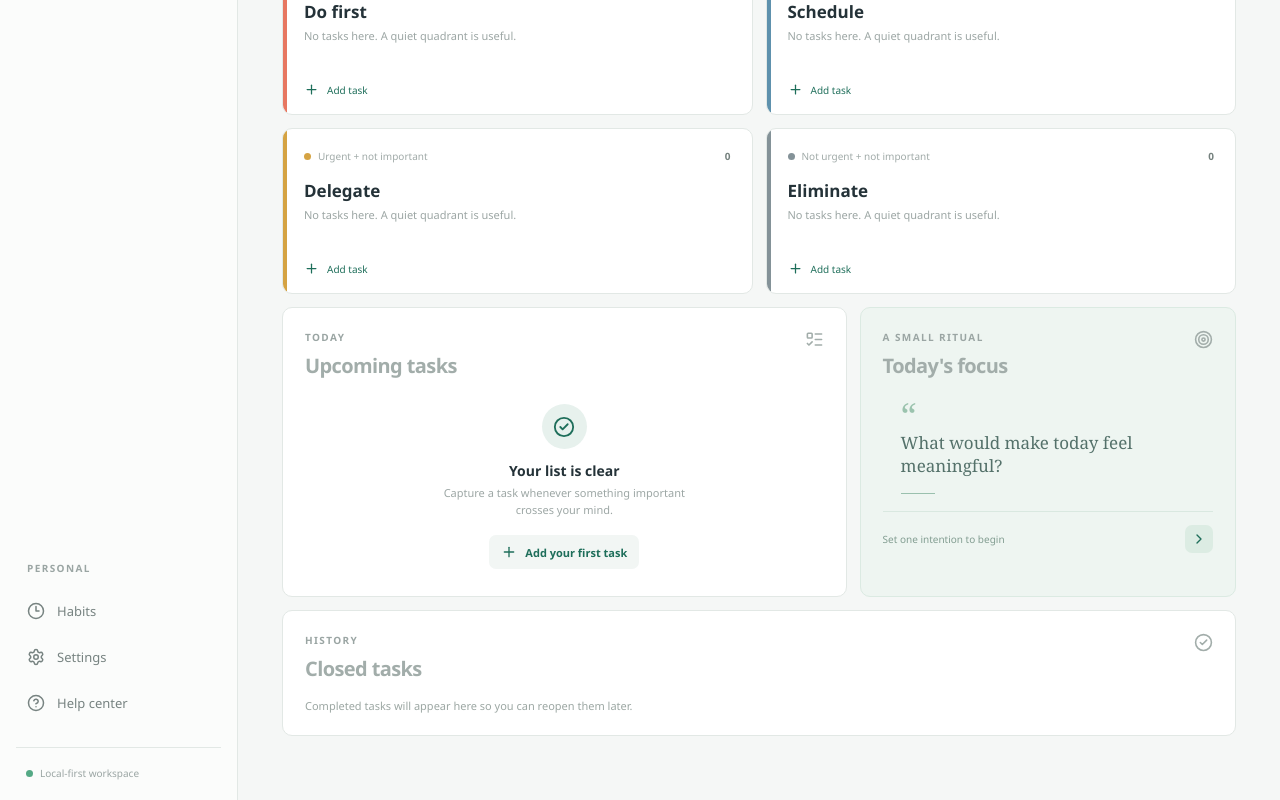
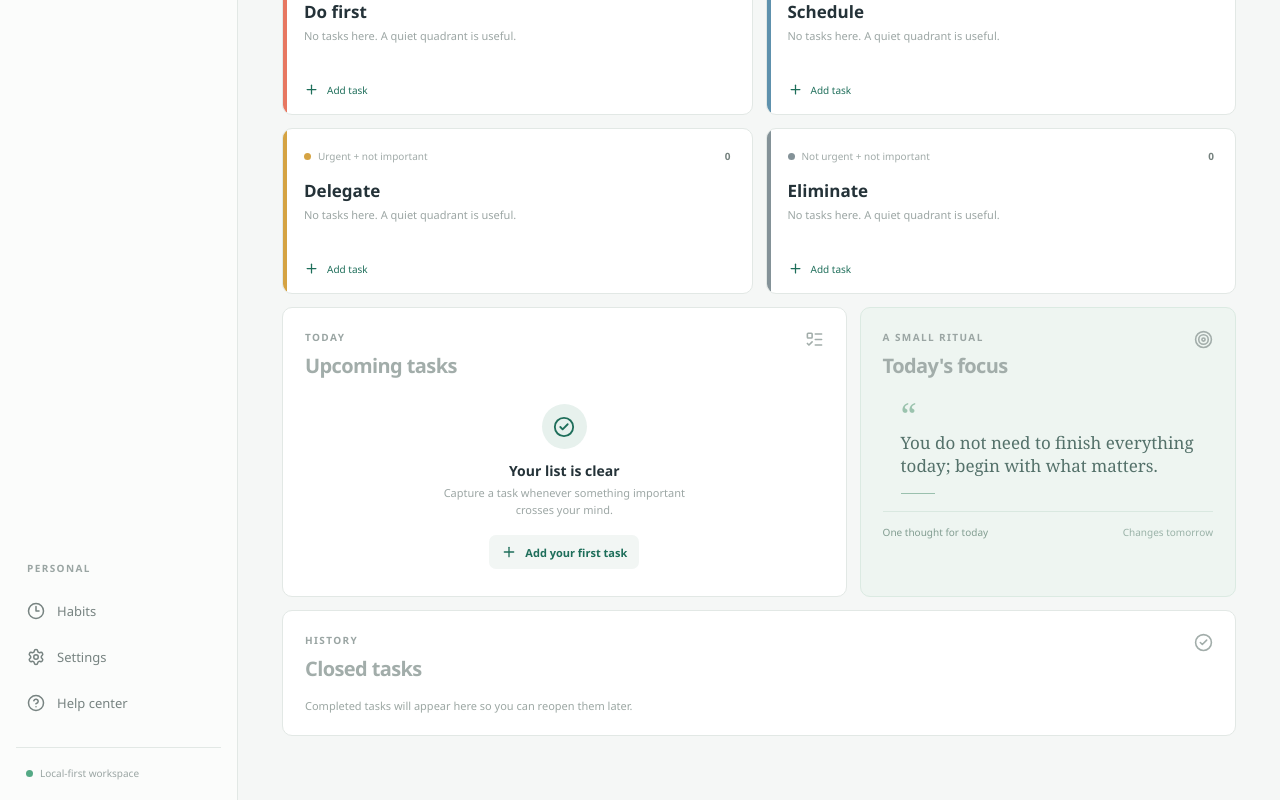
Before and after one commit to karthikytg/FocusMatrix, a React (Vite) app: page / in a window 1280 px wide. Shown: the part 571-1371 px from the top of the page. Built offline with nearby package versions, Linux system fonts and the light colour scheme.

Commit message:
Added Motivational Thoughts

```diff
--- a/src/App.tsx
+++ b/src/App.tsx
@@ -36,6 +36,21 @@ const focusAreas: Array<{ label: string; quadrant: Quadrant; accent: string; hin
   { label: 'Delegate', quadrant: 'DELEGATE', accent: 'amber', hint: 'Urgent + not important' },
   { label: 'Eliminate', quadrant: 'ELIMINATE', accent: 'slate', hint: 'Not urgent + not important' },
 ]
+
+const dailyThoughts = [
+  'Small steps still move important work forward.',
+  'Choose the next useful action, then give it your full attention.',
+  'Progress becomes visible when you keep showing up.',
+  'Protect your attention for the work that matters most.',
+  'A clear priority is more powerful than a crowded to-do list.',
+  'You do not need to finish everything today; begin with what matters.',
+  'Make today lighter by deciding what does not need your energy.',
+]
+
+function getDailyThought(date = new Date()) {
+  const dayNumber = Math.floor(Date.UTC(date.getFullYear(), date.getMonth(), date.getDate()) / 86_400_000)
+  return dailyThoughts[((dayNumber % dailyThoughts.length) + dailyThoughts.length) % dailyThoughts.length]
+}
 
 function App() {
   const [activeSection, setActiveSection] = useState('Dashboard')
@@ -77,6 +92,7 @@ function App() {
   const completionRate = tasks.length === 0 ? 0 : Math.round((completedCount / tasks.length) * 100)
   const openTasks = useMemo(() => tasks.filter((task) => !task.completed), [tasks])
   const completedTasks = useMemo(() => tasks.filter((task) => task.completed), [tasks])
+  const dailyThought = getDailyThought()
 
   async function createTask(event: React.FormEvent<HTMLFormElement>) {
     event.preventDefault()
@@ -156,7 +172,7 @@ function App() {
           <section className="welcome-row">
             <div>
               <p className="eyebrow">Tuesday, September 8, 2026</p>
-              <h1>Good morning, Jordan<span className="title-dot">.</span></h1>
+              <h1>Good morning, {displayName}<span className="title-dot">.</span></h1>
               <p className="welcome-copy">Make room for what matters. Your day starts here.</p>
             </div>
             <button className="primary-button" type="button" onClick={() => setTaskModalOpen(true)}><Plus size={18} />New task <kbd>N</kbd></button>
@@ -175,7 +191,7 @@ function App() {
 
           <section className="lower-grid">
             <article className="empty-panel"><div className="panel-heading"><div><p className="eyebrow">Today</p><h2>Upcoming tasks</h2></div><ListTodo size={19} /></div>{openTasks.length ? <div className="task-list">{openTasks.slice(0, 5).map((task) => <div className="task-row" key={task.id}><button className="task-row-check" type="button" aria-label={`Complete ${task.title}`} onClick={() => void completeTask(task)}><span /></button><span className="task-name">{task.title}</span><small className={dueStatus(task)}>{task.dueDate ? new Date(`${task.dueDate}T00:00:00`).toLocaleDateString(undefined, { month: 'short', day: 'numeric' }) : 'No date'}{task.reminderAt && <><span className="meta-separator">·</span><Bell size={12} /></>}</small><small>{focusAreas.find((area) => area.quadrant === task.quadrant)?.label}</small></div>)}</div> : <div className="empty-content"><div className="empty-icon"><CheckCircle2 size={22} /></div><h3>Your list is clear</h3><p>Capture a task whenever something important crosses your mind.</p><button className="secondary-button" type="button" onClick={() => setTaskModalOpen(true)}><Plus size={16} />Add your first task</button></div>}</article>
-            <article className="empty-panel focus-panel"><div className="panel-heading"><div><p className="eyebrow">A small ritual</p><h2>Today's focus</h2></div><Target size={19} /></div><div className="focus-quote"><span className="quote-mark">“</span><p>What would make today feel meaningful?</p><span className="quote-line" /></div><div className="focus-footer"><span>Set one intention to begin</span><button className="icon-button" type="button" aria-label="Set intention"><ChevronRight size={18} /></button></div></article>
+            <article className="empty-panel focus-panel"><div className="panel-heading"><div><p className="eyebrow">A small ritual</p><h2>Today's focus</h2></div><Target size={19} /></div><div className="focus-quote"><span className="quote-mark">“</span><p>{dailyThought}</p><span className="quote-line" /></div><div className="focus-footer"><span>One thought for today</span><span className="tomorrow-note">Changes tomorrow</span></div></article>
           </section>
           <section className="completed-panel">
             <div className="panel-heading"><div><p className="eyebrow">History</p><h2>Closed tasks</h2></div><CheckCircle2 size={19} /></div>
```
Also changed, not shown: src/App.css.
